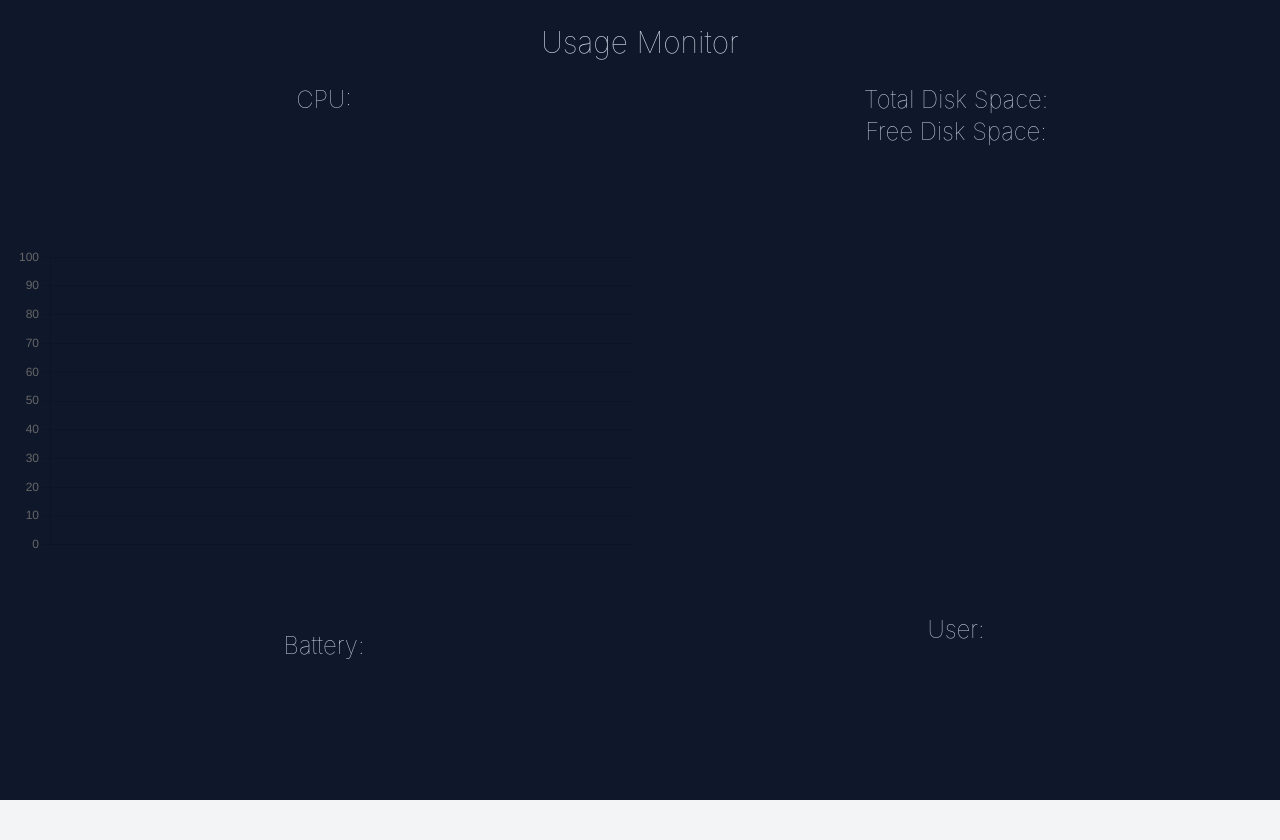
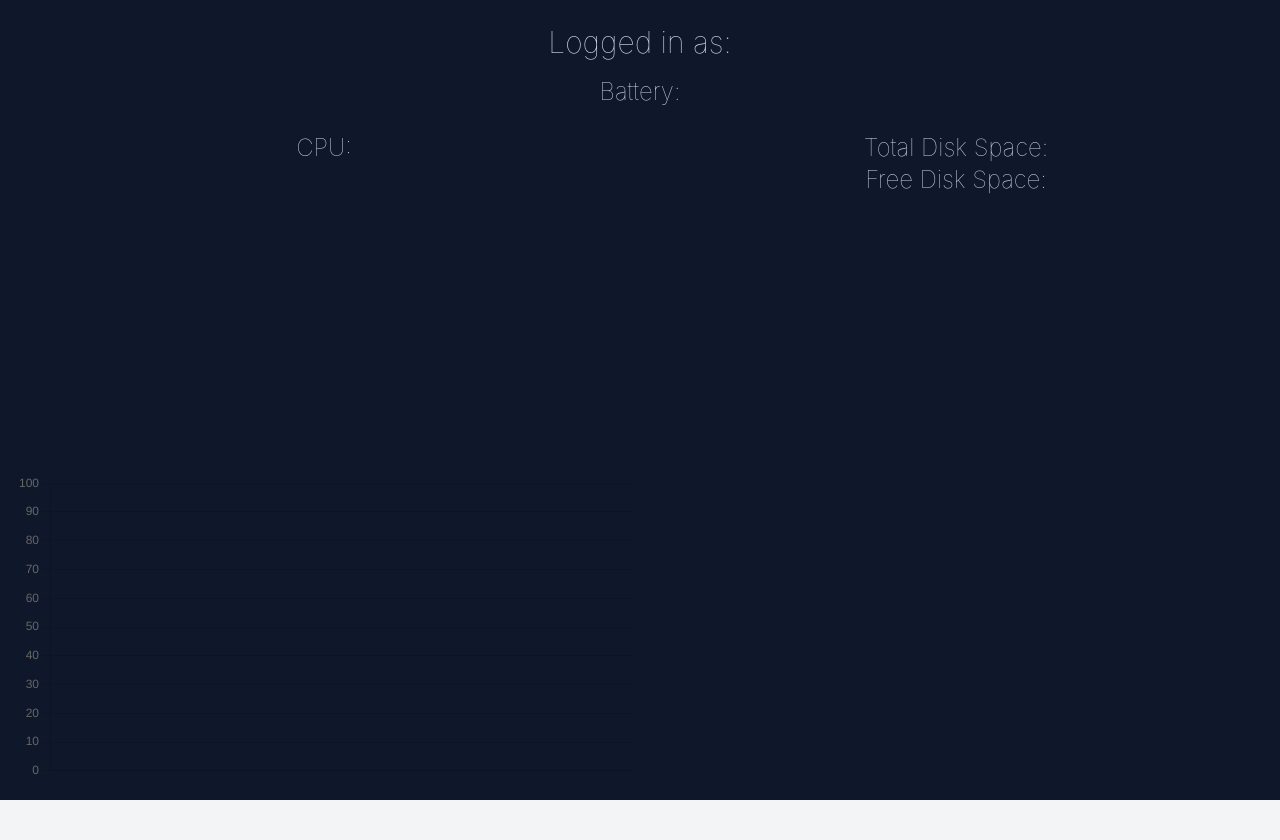
Before and after one commit to cchester11/usageMonitor, an Electron app: page src/index.html in a window 1280 px wide. Drawn offline with nearby package versions, Linux system fonts and the light colour scheme; no server answers.

Commit message:
stylistic changes

```diff
--- a/src/index.html
+++ b/src/index.html
@@ -12,7 +12,10 @@
       <div class="main h-full w-full flex-col justify-center items-center p-4 bg-slate-900">
         <!--Header-->
         <div class="theHeader w-full text-slate-300 p-2">
-          <h1 class="text-3xl font-lighter">Usage Monitor</h1>
+          <h1 class="text-3xl font-lighter">Logged in as: <span id="user"></span></h1>
+          <div class="network mt-4">
+            <h3 class="text-2xl text-slate-300">Battery: <span id="battery"></span></h3>
+          </div>
         </div>
         <!--Monitors Container-->
         <div class="w-full h-full grid grid-cols-2 gap-4">
@@ -26,12 +29,6 @@
             <h3 class="text-2xl text-slate-300">Total Disk Space: <span id="total"></span></h3>
             <h3 class="text-2xl text-slate-300">Free Disk Space: <span id="free"></span></h3>
           </div>
-          <div class="network mt-4">
-            <h3 class="text-2xl text-slate-300">Battery: <span id="battery"></span></h3>
-          </div>
-          <div class="user">
-            <h3 class="text-2xl text-slate-300">User: <span id="user"></span></h3>
-          </div>
         </div>
       </div>
       <!--Scripts-->
```
